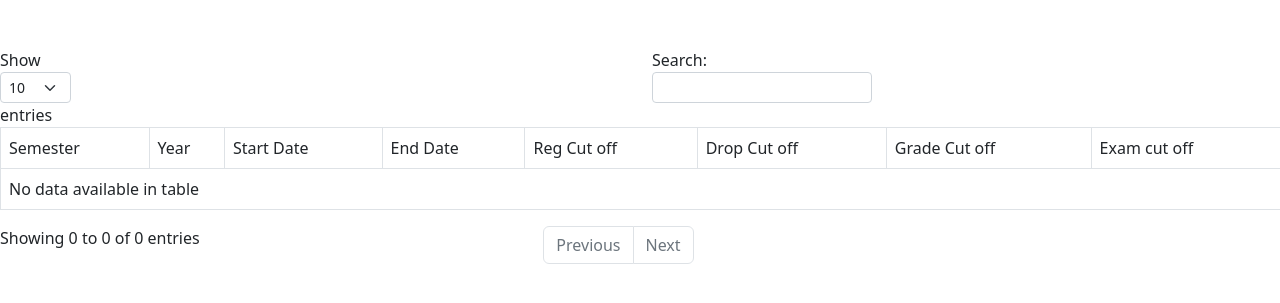
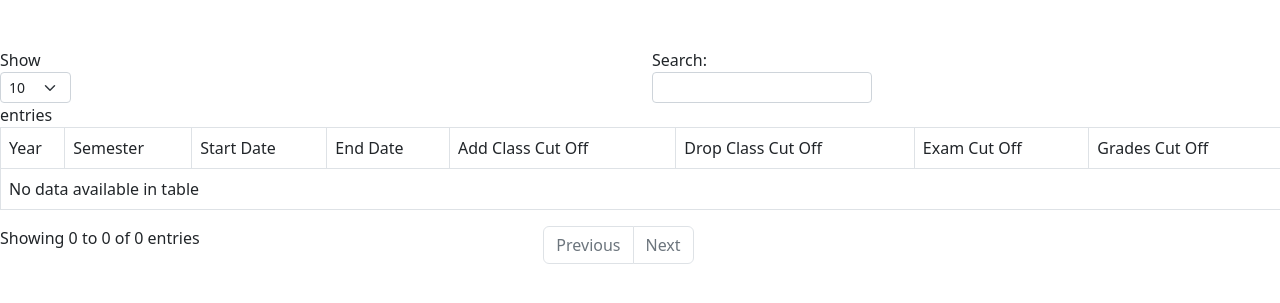
Before and after one commit to manibhai/MoneyMakingUniversity-master, a PHP site: page /navigations/admin/adminviewTimeWindows.php in a window 1280 px wide. Shown: the part 78-381 px from the top of the page. Run offline with PHP 8.4, Linux system fonts and the light colour scheme; data that the repository does not hold is empty; some libraries are stand-ins or nearby versions.

Commit message:
updated timewindow

```diff
--- a/navigations/admin/adminviewTimeWindows.php
+++ b/navigations/admin/adminviewTimeWindows.php
@@ -52,9 +52,9 @@ include "../config.php";
                                     <label>Ending Date</label>
                                     <input type="date" name="enddate" class="form-control" placeholder="Enter end date">
                                 </div>
-                            <div class="modal-footer">
-                                <button type="submit" name="create_btn" class="btn btn-primary">Save</button>
-                            </div>
+                                <div class="modal-footer">
+                                    <button type="submit" name="create_btn" class="btn btn-primary">Save</button>
+                                </div>
                         </form>
 
                     </div>
@@ -83,14 +83,14 @@ include "../config.php";
             <table id="semdata" class="table table-bordered">
                 <thead>
                     <tr>
+                        <td>Year</td>
                         <td>Semester</td>
-                        <td>Year</td>
                         <td>Start Date</td>
                         <td>End Date</td>
-                        <td>Reg Cut off</td>
-                        <td>Drop Cut off</td>
-                        <td>Grade Cut off</td>
-                        <td>Exam cut off</td>
+                        <td>Add Class Cut Off</td>
+                        <td>Drop Class Cut Off</td>
+                        <td>Exam Cut Off</td>
+                        <td>Grades Cut Off</td>
                     </tr>
                 </thead>
                 <tbody>
@@ -100,15 +100,15 @@ include "../config.php";
 
                     while ($row = mysqli_fetch_array($query_run)) { ?>
                         <tr>
+                            <td> <?php echo $row['year']; ?> </td>
                             <td> <?php echo $row['semname']; ?> </td>
-                            <td> <?php echo $row['year']; ?> </td>
                             <td> <?php echo $row['begindate']; ?> </td>
                             <td> <?php echo $row['enddate']; ?> </td>
                             <td> <?php echo $row['regcuoff']; ?> </td>
                             <td> <?php echo $row['dropcutoff']; ?> </td>
+                            <td> <?php echo $row['examcutoff']; ?> </td>
                             <td> <?php echo $row['gradecutoff']; ?> </td>
-                            <td> <?php echo $row['examcutoff']; ?> </td>
-                          <!--
+                            <!--
                             <td>
                                 <form action="../../php/editUser.php" method="post">
                                     <input type="hidden" name="userid" value="<?php echo $row['userid']; ?>">
@@ -124,7 +124,7 @@ include "../config.php";
                             </form>
                         </tr> <?php
                             }
-                          ?>
+                                ?>
                 </tbody>
             </table>
         </div>
--- a/navigations/admin/index.php
+++ b/navigations/admin/index.php
@@ -42,7 +42,7 @@ $row = mysqli_fetch_array($result);
             </button>
             <ul ul class="dropdown-menu dropdown-menu-light" aria-labelledby="dropdownMenuButton1">
               <li><a class="dropdown-item" href="../masterscheduler.php">View Master Schedule</a></li>
-              <li><a class="dropdown-item" href="./adminViewTimeWindows.php">View Semesters</a></li>
+              <li><a class="dropdown-item" href="./adminviewTimeWindows.php">View Semesters</a></li>
               <li><a class="dropdown-item" href="../viewcourses.php">View Courses</a></li>
               <li><a class="dropdown-item" href="./adminviewDepts.php">View Departments</a></li>
               <li><a class="dropdown-item" href="./adminviewHolds.php">View Student Holds</a></li>
```
